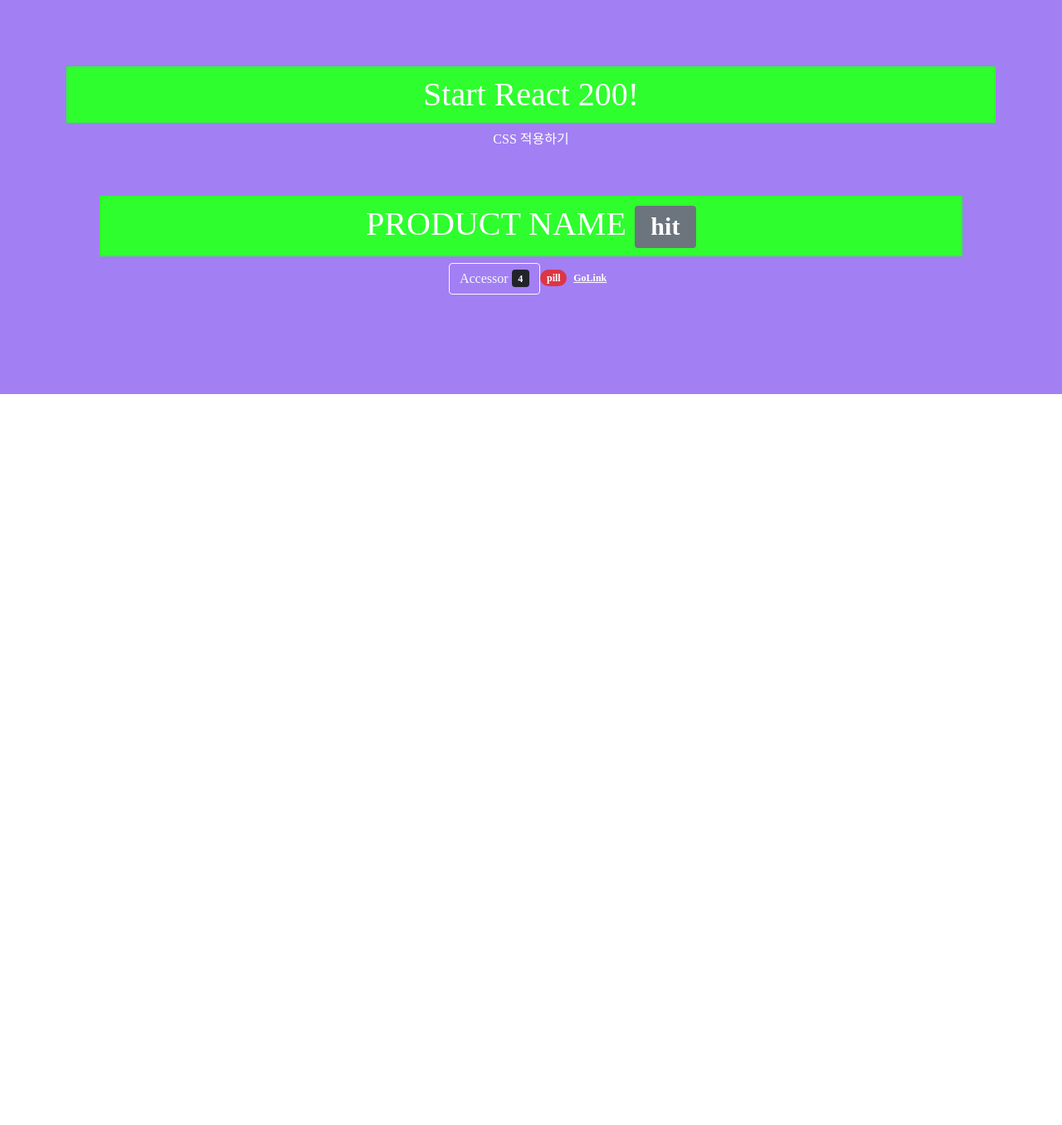
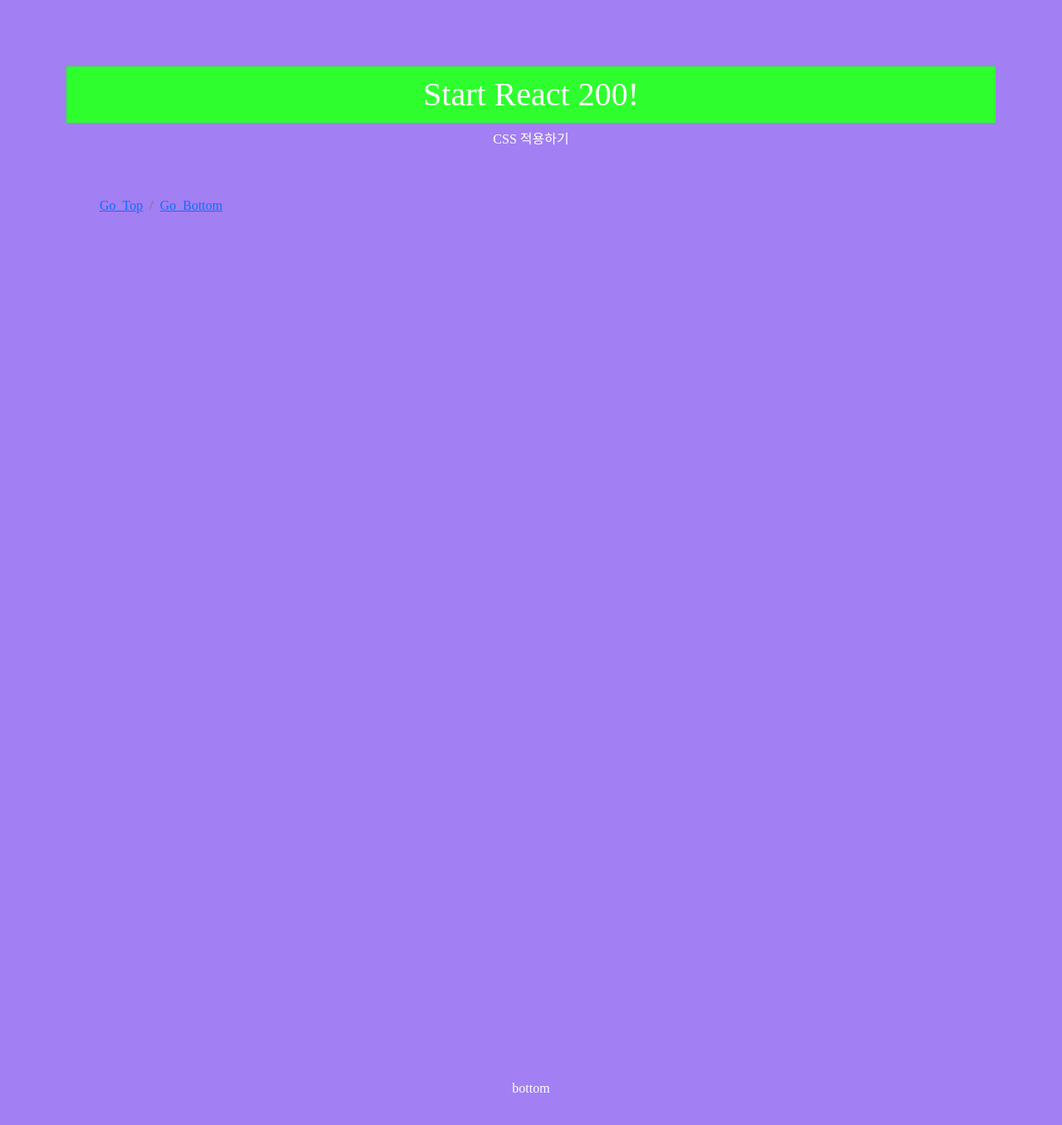
Before and after one commit to prsn-ts/react200, a React (Create React App) app: page / in a window 1280 px wide. Shown: the top 1356 px of the page at 83% size. Before the commit the page ends 800 px from the top, so only its background shows below. Built offline with nearby package versions, Linux system fonts and the light colour scheme.

Commit message:
reactstrap Breadcrumbs 사용하기(초급 036)

```diff
--- a/src/App.js
+++ b/src/App.js
@@ -1,6 +1,6 @@
 import React from 'react';
 import './App.css';
-import ReactstrapBadges from './R035_ReactstrapBadges'
+import ReactstrapBreadcrumbs from './R036_ReactstrapBreadcrumbs'
 import 'bootstrap/dist/css/bootstrap.css'
 
 function App() {
@@ -8,7 +8,7 @@
     <div>
       <h1>Start React 200!</h1>
       <p>CSS 적용하기</p>
-      <ReactstrapBadges/>
+      <ReactstrapBreadcrumbs/>
     </div>
   );
 }
--- /dev/null
+++ b/src/R036_ReactstrapBreadcrumbs.js
@@ -0,0 +1,20 @@
+import React, { Component } from 'react';
+import { Breadcrumb, BreadcrumbItem } from 'reactstrap';
+
+class R036_ReactstrapBreadcrumbs extends Component {
+    render() {
+        return (
+            <div id='top'>
+                <Breadcrumb tag='nav' listTag='div'>
+                    <BreadcrumbItem tag='a' href='#top'>Go_Top</BreadcrumbItem>
+                    <BreadcrumbItem tag='a' href='#bottom'>Go_Bottom</BreadcrumbItem>
+                </Breadcrumb>
+                <div id='bottom' style={{marginTop:'1000px'}}>
+                    <span>bottom</span>
+                </div>
+            </div>
+        )
+    }
+}
+
+export default R036_ReactstrapBreadcrumbs;
```
